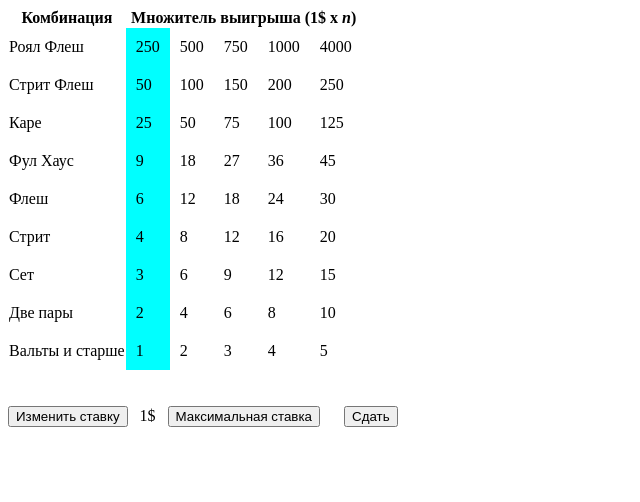
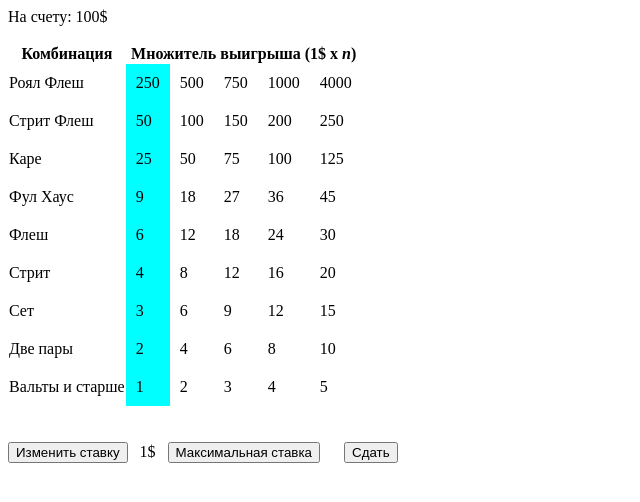
Before and after one commit to danielchacon/video-poker, a React (Create React App) app: page / in a window 1280 px wide. Shown: the top 502 px of the page, without its empty margins (0-640 px from the left). Built offline with nearby package versions, Linux system fonts and the light colour scheme.

Commit message:
user bar and win pays

```diff
--- a/src/App.tsx
+++ b/src/App.tsx
@@ -1,15 +1,19 @@
-import { useState, useEffect } from 'react';
+import { useState } from 'react';
 
 import { PayTable } from './components/pay-table';
 import { CardList } from './components/card-list';
 import { Tools } from './components/tools';
+import { UserBar } from './components/user-bar';
 
 import { getDeck, shuffleDeck } from './helpers/deck';
 import { checkRankings } from './helpers/rankings';
 
-import { Card } from './types/Shared';
+import { Card, Rankings } from './types/Shared';
+
+import { multipliers } from './constants/multipliers';
 
 function App() {
+    const [balance, setBalance] = useState(100);
     const [bet, setBet] = useState(1);
     const [deck, setDeck] = useState<Card[]>([]);
     const [cardList, setCardList] = useState<Card[]>([]);
@@ -20,6 +24,10 @@ function App() {
         setBet(bet + 1 > 5 ? 1 : bet + 1);
     };
 
+    const payTheWin = (ranking: Rankings) => {
+        setBalance(balance + multipliers[ranking][bet - 1]);
+    };
+
     const handleCardClick = (card: Card) => {
         if (heldCards.some(el => el.id === card.id)) {
             setHeldCards(heldCards.filter(el => el.id !== card.id));
@@ -27,6 +35,8 @@ function App() {
     };
 
     const handleDeal = () => {
+        setBalance(balance - bet);
+
         let deck = getDeck();
 
         shuffleDeck(deck);
@@ -53,6 +63,8 @@ function App() {
 
         const ranking = checkRankings(tempCardList);
 
+        if (ranking) payTheWin(ranking);
+
         setDeck(tempDeck);
         setCardList(tempCardList);
         setHeldCards([]);
@@ -62,11 +74,15 @@ function App() {
     const handleCollect = () => {
         const ranking = checkRankings(cardList);
 
+        if (ranking) payTheWin(ranking);
+
         setGameIsOn(false);
     };
 
     return (
         <div>
+            <UserBar balance={balance} />
+            <br></br>
             <PayTable
                 bet={bet}
                 gameIsOn={gameIsOn}
--- /dev/null
+++ b/src/components/user-bar.tsx
@@ -0,0 +1,7 @@
+interface Props {
+    balance: number;
+}
+
+export const UserBar = (props: Props) => {
+    return <div>На счету: {props.balance}$</div>;
+};
```
